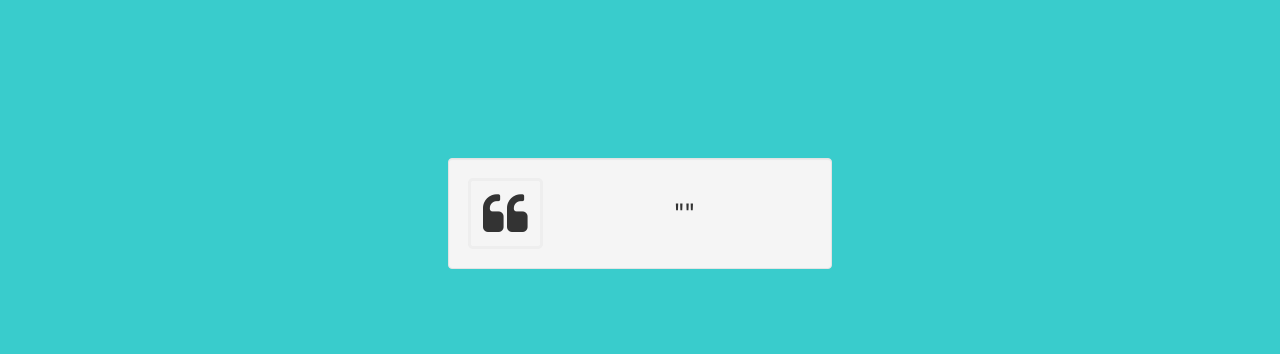
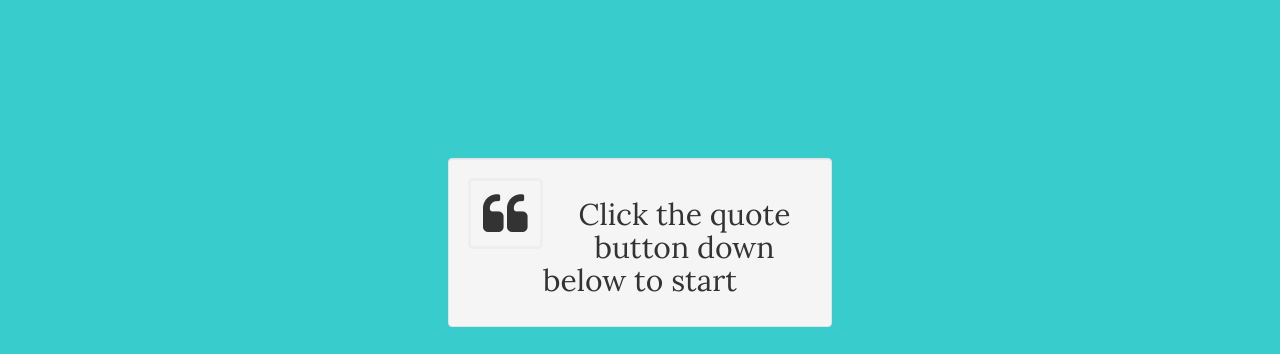
Before and after one commit to Riadhoq/random-quote, a plain HTML site: page index.html in a window 1280 px wide. Shown: the top 354 px of the page. Drawn offline with nearby package versions, Linux system fonts and the light colour scheme; no server answers.

Commit message:
Update index.html

```diff
--- a/index.html
+++ b/index.html
@@ -20,7 +20,7 @@
   <h1></h1>
   <div class="row well" id="quote">
     <p><i class='fa fa-quote-left fa-2x fa-pull-left fa-border' aria-hidden='true'></i></p>
-    <h2>""</h2>
+    <h2>Click the quote button down below to start</h2>
 
   </div>
   <div class="row text-center">
```
